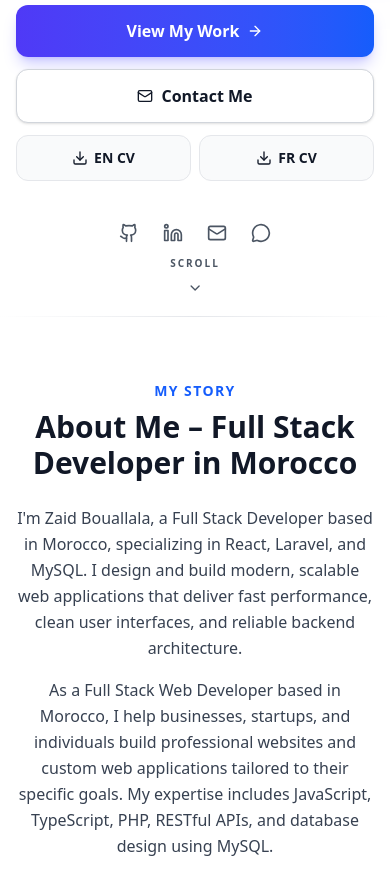
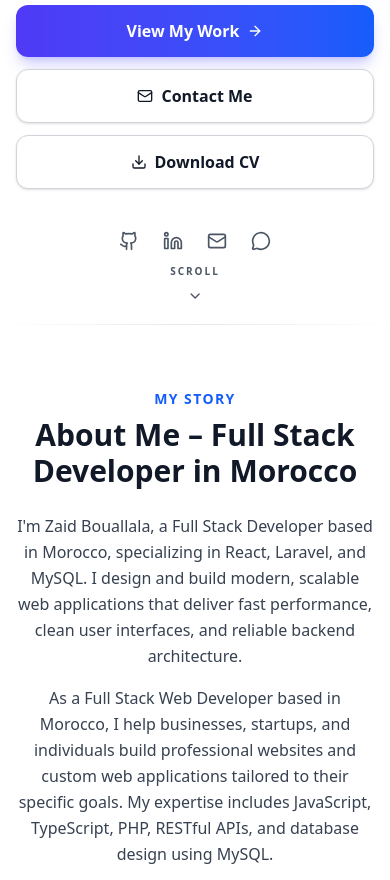
Before and after one commit to zaidBouallala-alb/portfolio, a React (Vite) app: page / in a window 390 px wide. Shown: the part 860-1740 px from the top of the page. Built offline with nearby package versions, Linux system fonts and the light colour scheme.

Commit message:
feat: implement internationalization and add new hero and navigation components

```diff
--- a/src/components/Hero.tsx
+++ b/src/components/Hero.tsx
@@ -1,5 +1,5 @@
-import { Download, Github, Mail, ChevronDown, ArrowRight, ExternalLink, MessageCircle, Linkedin, Layers, MapPin } from 'lucide-react';
-import { motion, AnimatePresence } from 'framer-motion';
+import { Download, Github, Mail, ChevronDown, ArrowRight, MessageCircle, Linkedin, Layers, MapPin } from 'lucide-react';
+import { motion } from 'framer-motion';
 import { useState, useEffect, useMemo } from 'react';
 import { useTranslation } from 'react-i18next';
 import profileImage from '../assets/profile.jpg';
@@ -63,7 +63,7 @@ function useTyping(words: string[], langKey: string, speed = 80, pause = 1800) {
 /* ═══════════════════════════════════════════════════════════════════ */
 const Hero = () => {
   const { t, i18n } = useTranslation();
-  const [dropdownOpen, setDropdownOpen] = useState(false);
+
   const roles = useMemo(
     () => t('hero.roles', { returnObjects: true }) as string[],
     // eslint-disable-next-line react-hooks/exhaustive-deps
@@ -214,95 +214,34 @@ const Hero = () => {
                 {t('hero.contactMe')}
               </motion.a>
 
-              {/* Mobile: two CV buttons */}
-              <div className="flex md:hidden gap-2 w-full">
-                <a
-                  href={siteConfig.cv.english}
-                  target="_blank"
-                  rel="noopener noreferrer"
-                  className="flex-1 inline-flex items-center justify-center gap-1.5 px-4 py-3
-                    text-sm font-semibold rounded-xl border
-                    text-[var(--text-primary)] border-[var(--border-primary)]
-                    bg-[var(--bg-secondary)] hover:bg-[var(--bg-tertiary)]
-                    transition-all active:scale-95"
-                >
-                  <Download className="w-4 h-4" />
-                  {t('hero.enCv')}
-                </a>
-                <a
-                  href={siteConfig.cv.french}
-                  target="_blank"
-                  rel="noopener noreferrer"
-                  className="flex-1 inline-flex items-center justify-center gap-1.5 px-4 py-3
-                    text-sm font-semibold rounded-xl border
-                    text-[var(--text-primary)] border-[var(--border-primary)]
-                    bg-[var(--bg-secondary)] hover:bg-[var(--bg-tertiary)]
-                    transition-all active:scale-95"
-                >
-                  <Download className="w-4 h-4" />
-                  {t('hero.frCv')}
-                </a>
-              </div>
-
-              {/* Desktop CV dropdown */}
-              <div className="hidden md:block relative z-50">
-                <motion.div
-                  onHoverStart={() => setDropdownOpen(true)}
-                  onHoverEnd={() => setDropdownOpen(false)}
-                  className="relative"
-                >
-                  <motion.button
+              {/* CV — language-aware single button */}
+              {(() => {
+                const cvMap: Record<string, string> = {
+                  en: siteConfig.cv.english,
+                  fr: siteConfig.cv.french,
+                  es: siteConfig.cv.spanish,
+                };
+                const lang = i18n.language.substring(0, 2);
+                const cvUrl = cvMap[lang] || siteConfig.cv.english;
+                return cvUrl ? (
+                  <motion.a
+                    href={cvUrl}
+                    target="_blank"
+                    rel="noopener noreferrer"
                     whileHover={{ scale: 1.03 }}
                     whileTap={{ scale: 0.97 }}
-                    className="inline-flex items-center gap-2 px-6 py-3.5
+                    className="inline-flex items-center justify-center gap-2 px-7 py-3.5
                       font-bold text-base rounded-xl border
                       text-[var(--text-primary)] border-[var(--border-secondary)]
                       bg-[var(--bg-primary)] hover:bg-[var(--bg-secondary)]
-                      transition-all duration-200 shadow-sm cursor-default"
+                      dark:hover:border-gray-600
+                      transition-all duration-200 shadow-sm"
                   >
                     <Download className="w-4 h-4" />
                     {t('hero.downloadCv')}
-                    <ChevronDown className={`w-4 h-4 transition-transform duration-200 ${dropdownOpen ? 'rotate-180' : ''}`} />
-                  </motion.button>
-                  <AnimatePresence>
-                    {dropdownOpen && (
-                      <motion.div
-                        initial={{ opacity: 0, y: 8, scale: 0.96 }}
-                        animate={{ opacity: 1, y: 0, scale: 1 }}
-                        exit={{ opacity: 0, y: 8, scale: 0.96 }}
-                        transition={{ duration: 0.18 }}
-                        className="absolute top-full left-0 mt-2 w-full min-w-[160px]
-                          bg-[var(--bg-primary)] border border-[var(--border-primary)]
-                          rounded-xl shadow-2xl overflow-hidden ring-1 ring-black/5"
-                      >
-                        <a
-                          href={siteConfig.cv.english}
-                          target="_blank"
-                          rel="noopener noreferrer"
-                          className="flex items-center gap-3 px-4 py-3 text-sm font-medium
-                            text-[var(--text-secondary)] hover:bg-[var(--bg-tertiary)]
-                            hover:text-[var(--text-primary)] transition-colors"
-                        >
-                          <span className="text-base">🇬🇧</span> {t('hero.englishCv')}
-                          <ExternalLink className="w-3 h-3 ml-auto opacity-50" />
-                        </a>
-                        <div className="h-px bg-[var(--border-primary)] mx-2" />
-                        <a
-                          href={siteConfig.cv.french}
-                          target="_blank"
-                          rel="noopener noreferrer"
-                          className="flex items-center gap-3 px-4 py-3 text-sm font-medium
-                            text-[var(--text-secondary)] hover:bg-[var(--bg-tertiary)]
-                            hover:text-[var(--text-primary)] transition-colors"
-                        >
-                          <span className="text-base">🇫🇷</span> {t('hero.frenchCv')}
-                          <ExternalLink className="w-3 h-3 ml-auto opacity-50" />
-                        </a>
-                      </motion.div>
-                    )}
-                  </AnimatePresence>
-                </motion.div>
-              </div>
+                  </motion.a>
+                ) : null;
+              })()}
             </motion.div>
 
             {/* ── Social links ──────────────────────────────────────── */}
```
